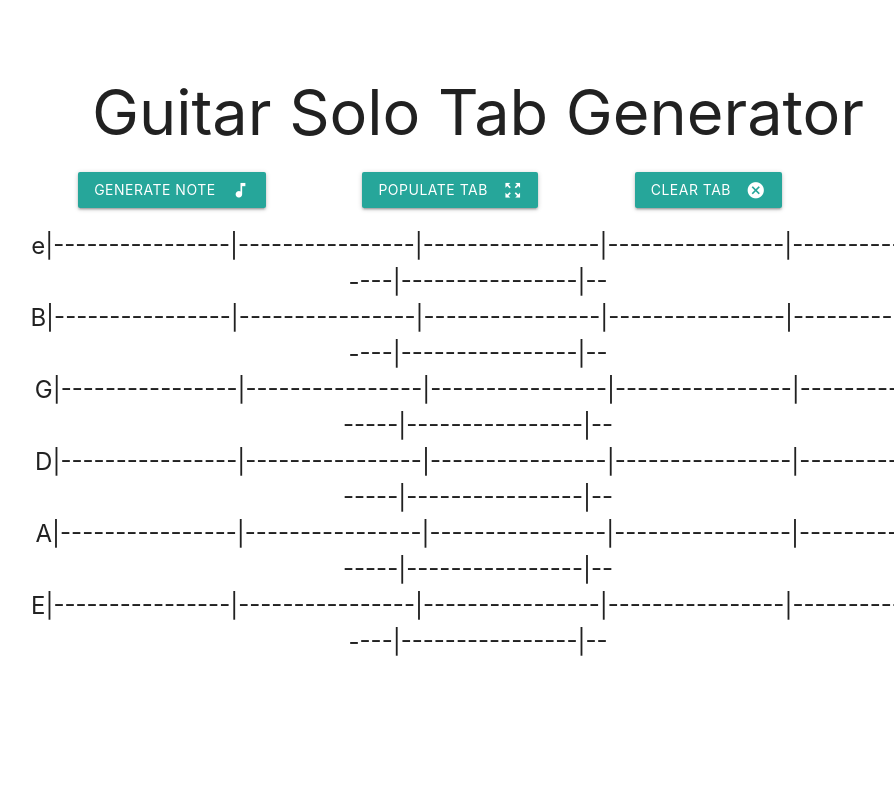
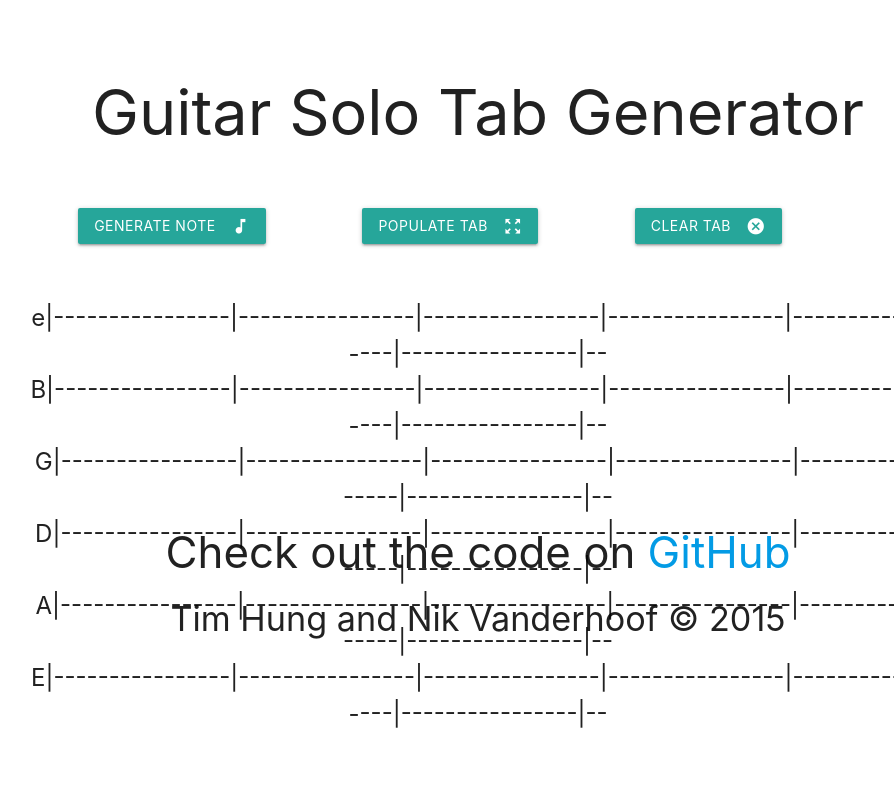
Before and after one commit to AvocadosConstant/solo-generator, a plain HTML site: page index.html in a window 1280 px wide. Shown: the whole page, without its empty margins (162-1056 px from the left). Drawn offline with nearby package versions, Linux system fonts and the light colour scheme.

Commit message:
Create footer

```diff
--- a/index.html
+++ b/index.html
@@ -11,13 +11,24 @@
     <br>
     <div class="row container" style="text-align: center;">
         <h1>Guitar Solo Tab Generator</h1>
+        <br>
         <div class="row" style="display: flex; justify-content: space-around;">
             <a class="waves-effect waves-light btn" id="genNote"><i class="material-icons right">music_note</i>Generate note</a>
             <a class="waves-effect waves-light btn" id="fillBtn"><i class="material-icons right">zoom_out_map</i>Populate tab</a>
             <a class="waves-effect waves-light btn" id="clearTabBtn"><i class="material-icons right">cancel</i>Clear tab</a>
         </div>
+        <br>
         <div id="tabs"></div>
+        <br>
     </div>
+    <footer style="text-align: center;
+                    position:absolute;
+                    bottom:0;
+                    width:100%;
+                    height:300px;">
+        <h3>Check out the code on <a href="https://github.com/AvocadosConstant/solo-generator">GitHub</a></h3>
+        <h4>Tim Hung and Nik Vanderhoof &copy; 2015</h4>
+    </footer>
     <script src="http://code.jquery.com/jquery-1.11.1.js"></script>
     <script src="./main.js"></script>
     <script src="https://cdnjs.cloudflare.com/ajax/libs/materialize/0.97.1/js/materialize.min.js"></script>
```
